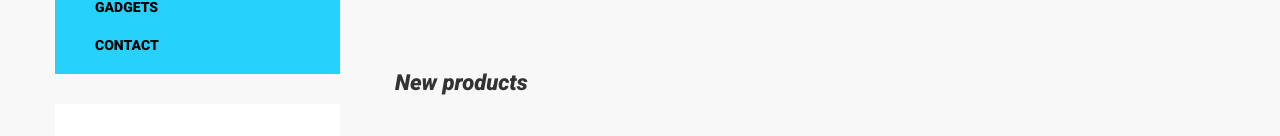
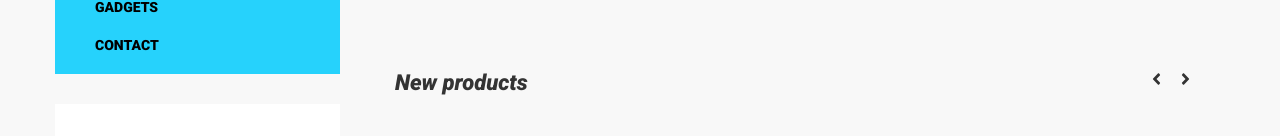
Before and after one commit to michellethomsen1/mfd_exam_michelle, a Vue app: page / in a window 1280 px wide. Shown: the part 664-800 px from the top of the page. Built offline with nearby package versions, Linux system fonts and the light colour scheme.

Commit message:
Heading for product section

```diff
--- a/src/assets/scss/02-Components/_productsection.scss
+++ b/src/assets/scss/02-Components/_productsection.scss
@@ -1,11 +1,32 @@
 #product-section {
+    .head-slider {
+        display: grid;
+        grid-template-columns: 1fr 1fr;
+        padding: 0 25px;
+
         h1 {
             font-family: $roboto;
             font-size: 22px;
             font-style: italic;
             font-weight: 900;
             color: $color-dark-grey;
-        margin-left: 25px;
             margin-bottom: 30px;
         }
+
+        .btn-slider {
+            text-align: right;
+
+            button {
+                background-color: transparent;
+                border: none;
+                padding: 0 10px;
+                font-size: 18px;
+                color: $color-dark-grey;
+
+                &:hover {
+                    @include hover-link;
                 }
+            }
+        }
+    }
+}
--- a/src/components/Hero.vue
+++ b/src/components/Hero.vue
@@ -9,8 +9,8 @@
                 <a href="#">BUY NOW</a>
             </div>
 
-            <button class="btn-slider"><i class="fas fa-angle-left"></i></button>
-            <button class="btn-slider"><i class="fas fa-angle-right"></i></button>
+            <button><i class="fas fa-angle-left"></i></button>
+            <button><i class="fas fa-angle-right"></i></button>
         </div>
     </div>
 </template>
--- a/src/components/ProductSection.vue
+++ b/src/components/ProductSection.vue
@@ -1,6 +1,13 @@
 <template>
     <div id="product-section">
-        <h1>New products</h1>
+        <div class="head-slider">
+            <h1>New products</h1>
+
+            <div class="btn-slider">
+                <button><i class="fas fa-angle-left"></i></button>
+                <button><i class="fas fa-angle-right"></i></button>
+            </div>
+        </div>
     </div>
 </template>
 
```
Lines whose indentation alone changed are shown as unchanged.
